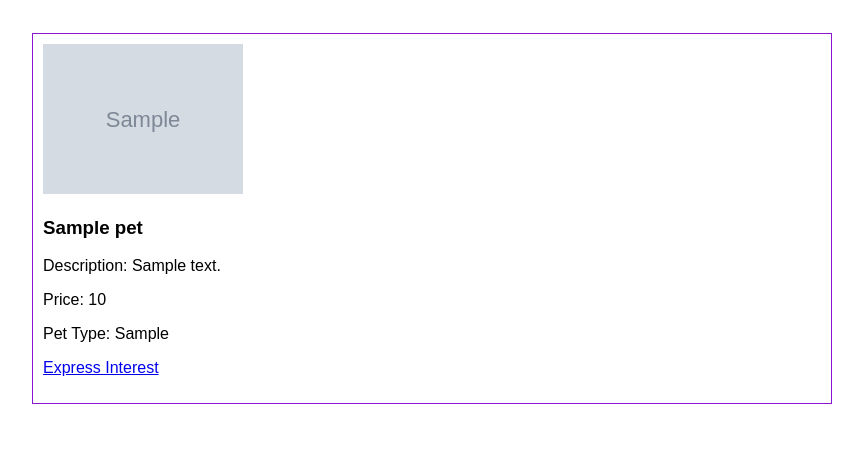
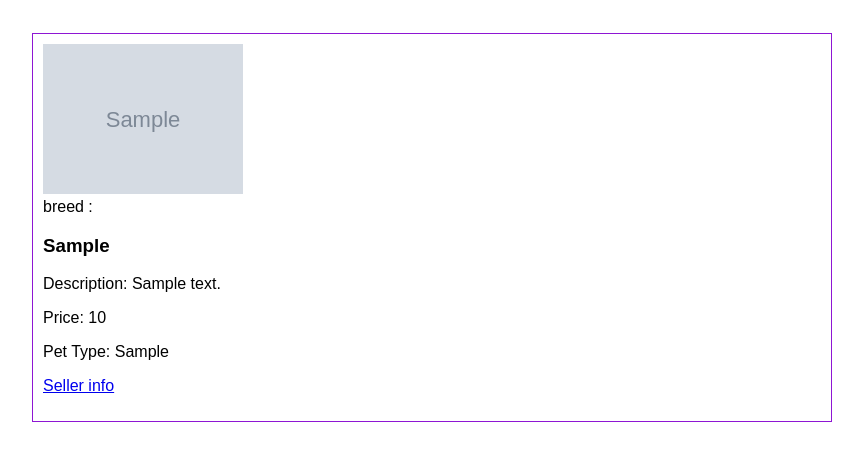
Before and after one commit to vignesh-vickee/php_connect, a PHP site: page /browse_pets.php in a window 1280 px wide. Shown: the part 141-602 px from the top of the page, without its empty margins (208-1071 px from the left). Run offline with PHP 8.4, Linux system fonts and the light colour scheme; tables that the repository leaves empty or names only in its code hold one stand-in row (values such as "Sample post"); grey boxes marked "Sample" are stand-in pictures.

Commit message:
Update browse_pets.php

```diff
--- a/browse_pets.php
+++ b/browse_pets.php
@@ -25,17 +25,17 @@ include 'navbar.php';
 
     <section>
         <?php if (empty($availablePets)): ?>
-            <p>No pets are currently available for adoption.</p>
+            <p>No pets are currently available for purchase.</p>
         <?php else: ?>
             <ul class="pet-list">
                 <?php foreach ($availablePets as $pet): ?>
-                    <li>
-                        <img src="<?php echo $pet['image_path']; ?>" alt="<?php echo $pet['name']; ?>" class="pet-image">
-                        <h3><?php echo $pet['name']; ?></h3>
+                    <li class="pet-item">
+                        <img src="<?php echo $pet['image_path']; ?>" alt="<?php echo $pet['breed']; ?>" class="pet-image"><br>
+                        breed :<h3><?php echo $pet['breed']; ?></h3>
                         <p>Description: <?php echo $pet['description']; ?></p>
                         <p>Price: <?php echo $pet['price']; ?></p>
                         <p>Pet Type: <?php echo $pet['pet_type']; ?></p>
-                        <p><a href="express_interest.php?pet_id=<?php echo $pet['id']; ?>">Express Interest</a></p>
+                        <p><a href="express_interest.php?pet_id=<?php echo $pet['id']; ?>">Seller info</a></p>
                     </li>
                 <?php endforeach; ?>
             </ul>
```
